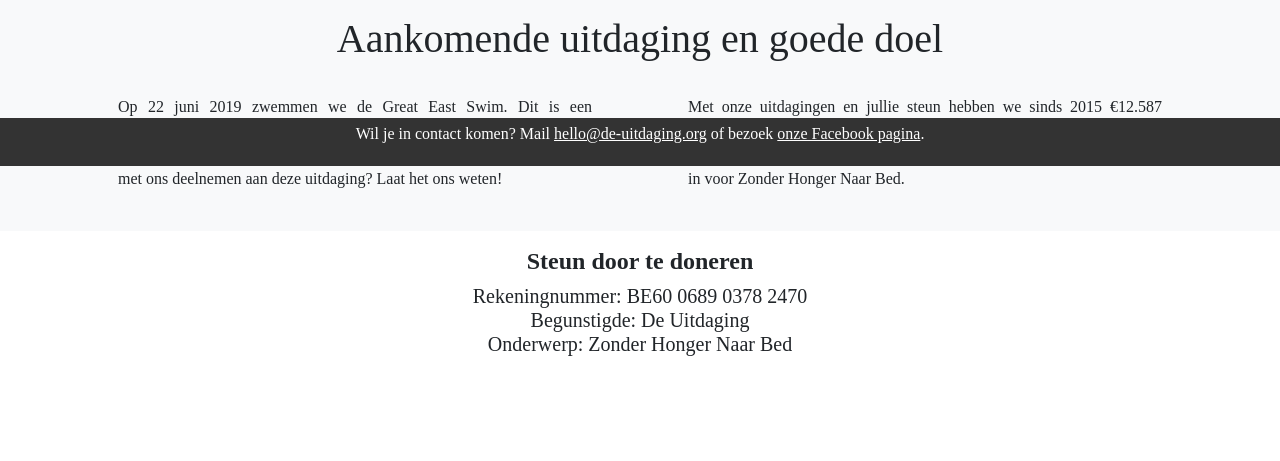
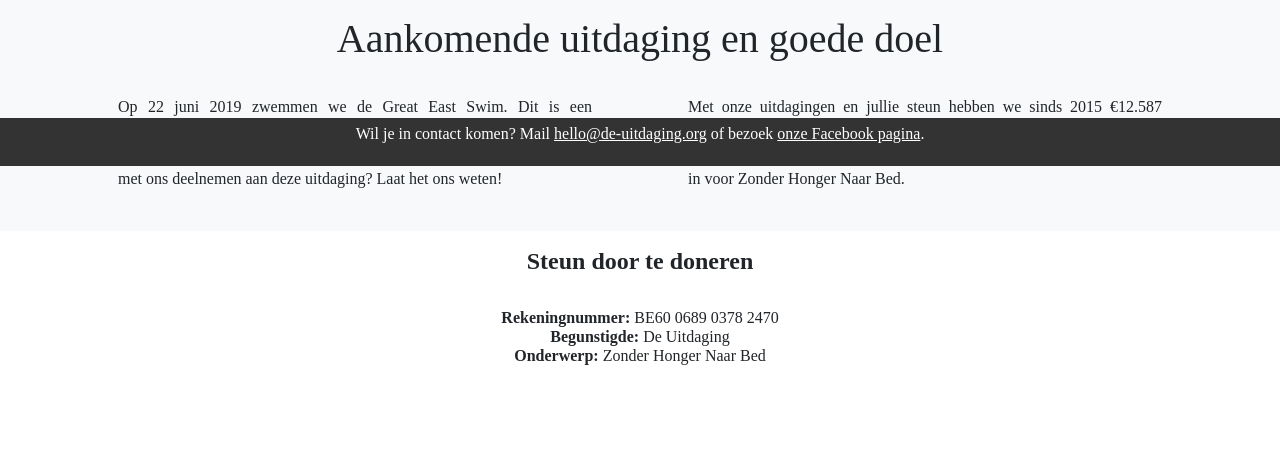
Before and after one commit to MichielVanthoor/de-uitdaging, a Flask app: page / in a window 1280 px wide. Shown: the part 634-1095 px from the top of the page. Before the commit the page ends 990 px from the top, so only its background shows below. Run offline with Flask 2, Linux system fonts and the light colour scheme; some libraries are stand-ins or nearby versions.

Commit message:
Update index.html

```diff
--- a/app/templates/index.html
+++ b/app/templates/index.html
@@ -32,12 +32,10 @@
 <section class="py-3 text-center mb-5">
   <div class="container">
     <h4 class="jumbotron-heading"><strong>Steun door te doneren</strong></h45>
-    <h6 class="lead"><strong>Rekeningnummer:</strong> BE60 0689 0378 2470<br>
+    <h6 class="py-4"><strong>Rekeningnummer:</strong> BE60 0689 0378 2470<br>
     <strong>Begunstigde:</strong> De Uitdaging<br>
     <strong>Onderwerp:</strong> Zonder Honger Naar Bed</h6>
  </div>
 </section>
 
-
-
 {% endblock %}
```
